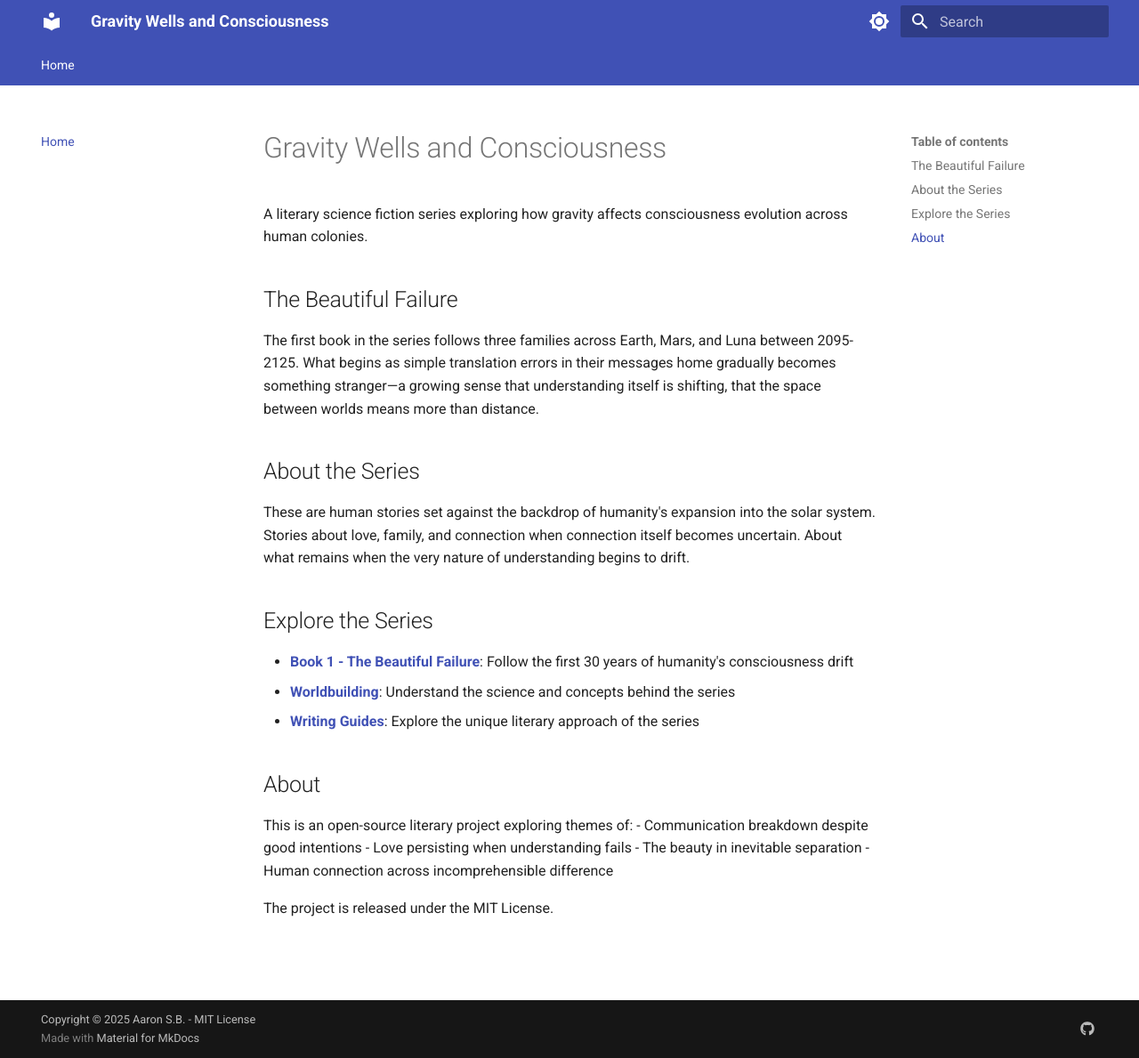
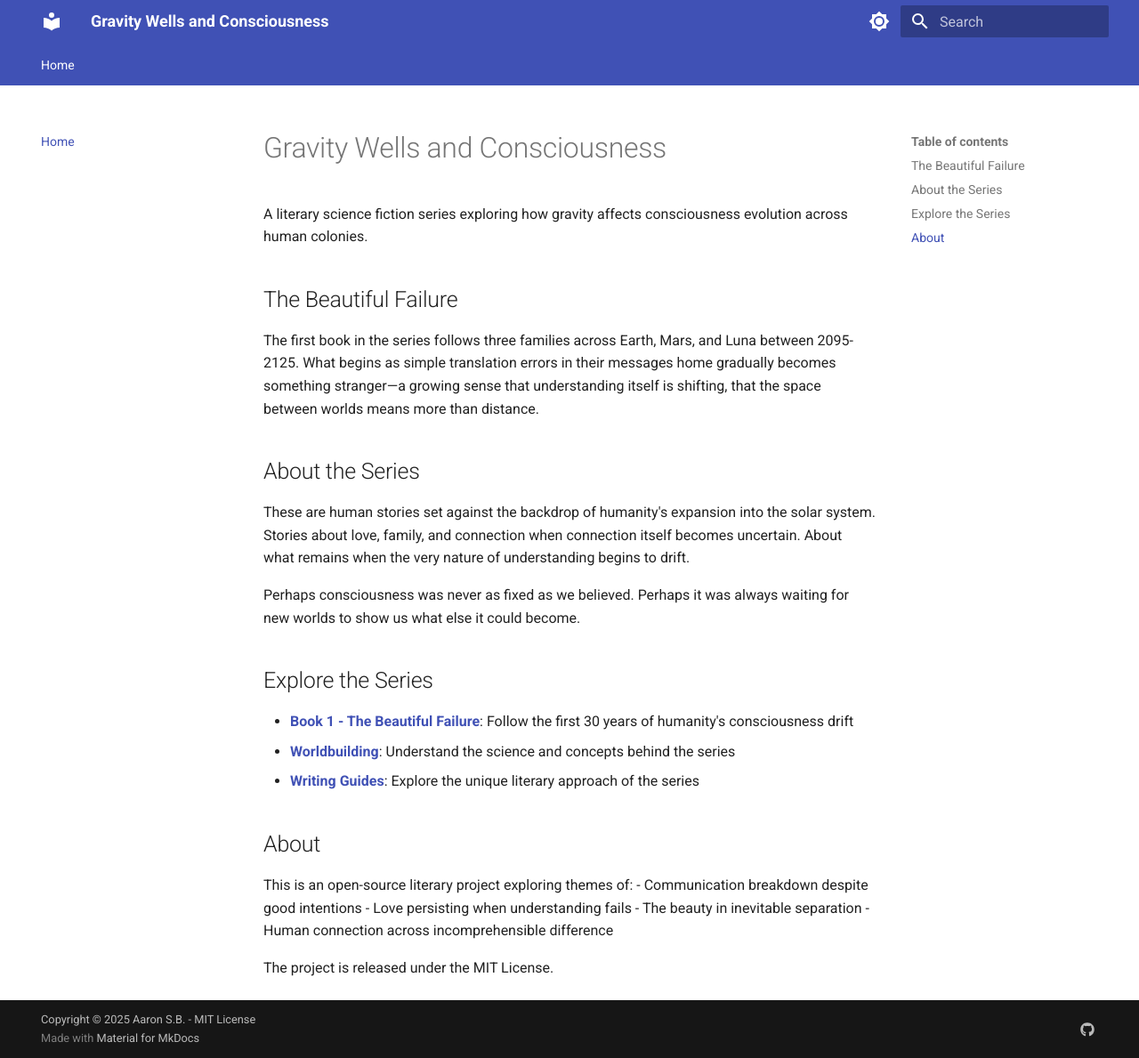
Before and after one commit to aaronsb/quantum-gravity, an MkDocs documentation site: the page built from docs/index.md, in a window 1280 px wide and 1189 px high. Shown: the whole window at 89% size. Built offline with MkDocs 1.6.1 and Material for MkDocs 9.7.7, drawn with Linux system fonts in a browser that asks for light colours.

Commit message:
Add subtle universal consciousness hint to homepage

```diff
--- a/docs/index.md
+++ b/docs/index.md
@@ -9,6 +9,8 @@ The first book in the series follows three families across Earth, Mars, and Luna
 ## About the Series
 
 These are human stories set against the backdrop of humanity's expansion into the solar system. Stories about love, family, and connection when connection itself becomes uncertain. About what remains when the very nature of understanding begins to drift.
+
+Perhaps consciousness was never as fixed as we believed. Perhaps it was always waiting for new worlds to show us what else it could become.
 
 ## Explore the Series
 
```
